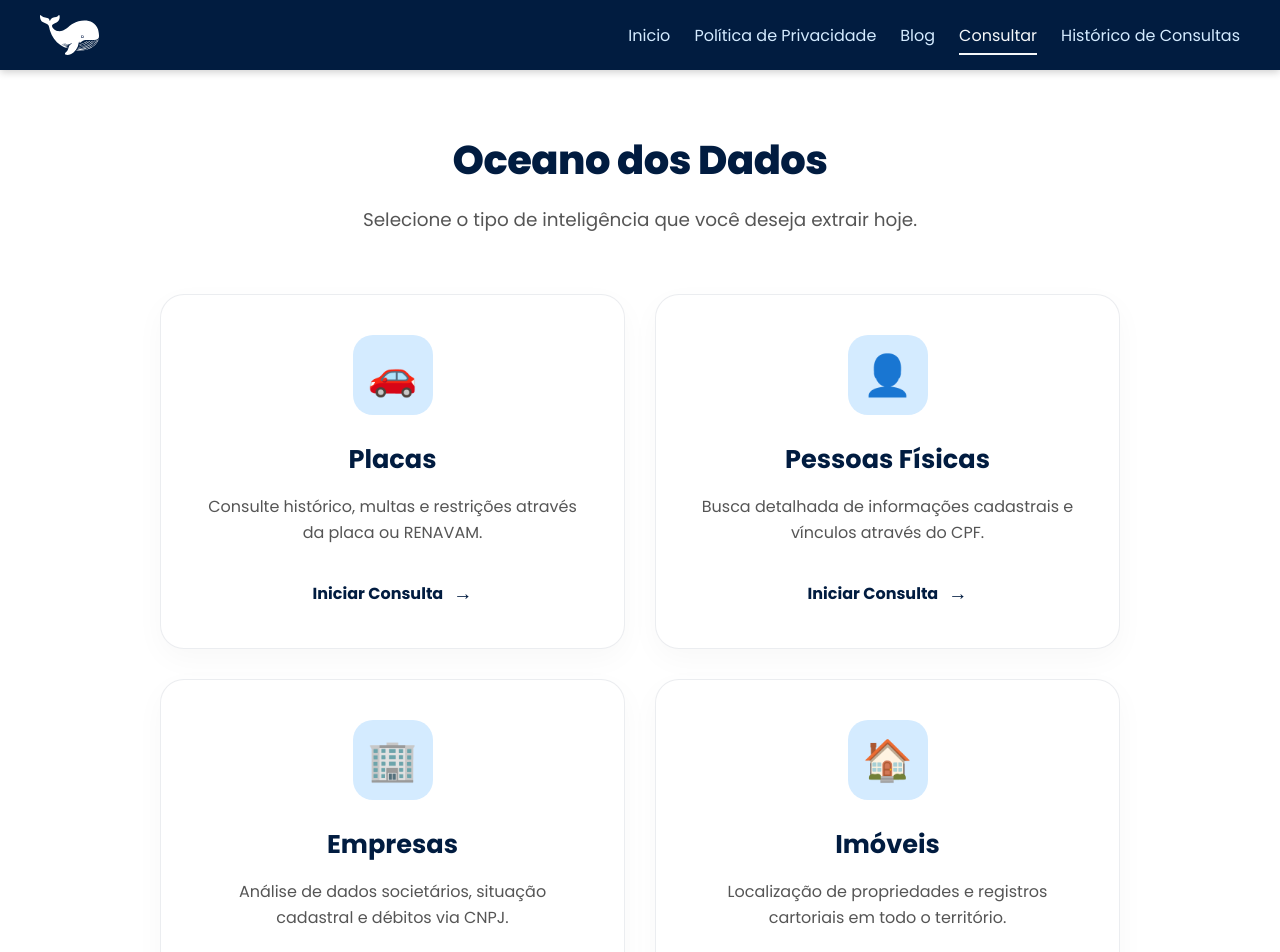
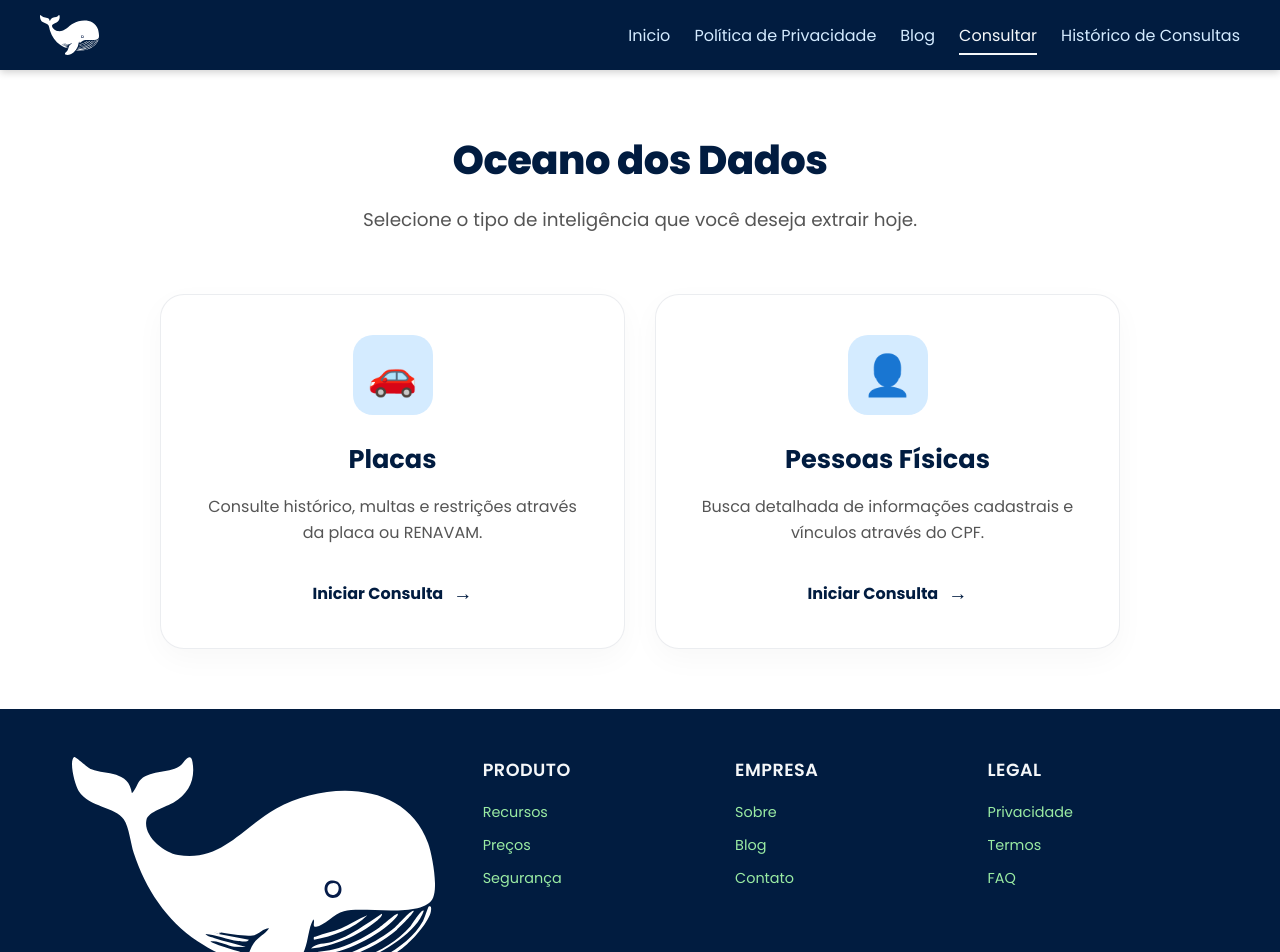
Before and after one commit to CodeMoon1/front, an Angular app: page /consulta in a window 1280 px wide. Shown: the top 952 px of the page. Built offline with nearby package versions, Linux system fonts and the light colour scheme; sample sign-in values are in the browser's storage.

Commit message:
alteração est home

```diff
--- a/src/app/components/consulta-selector/consulta-selector.component.ts
+++ b/src/app/components/consulta-selector/consulta-selector.component.ts
@@ -30,18 +30,6 @@ export class ConsultaSelectorComponent {
       title: 'Pessoas Físicas',
       description: 'Busca detalhada de informações cadastrais e vínculos através do CPF.',
       icon: '👤'
-    },
-    {
-      id: 'cnpj',
-      title: 'Empresas',
-      description: 'Análise de dados societários, situação cadastral e débitos via CNPJ.',
-      icon: '🏢'
-    },
-    {
-      id: 'imovel',
-      title: 'Imóveis',
-      description: 'Localização de propriedades e registros cartoriais em todo o território.',
-      icon: '🏠'
     }
   ];
 
--- a/src/app/pages/about/about.component.html
+++ b/src/app/pages/about/about.component.html
@@ -83,7 +83,7 @@
           <span class="plus">+</span>
         </div>
         <p class="stat-description">
-          <strong>Registros Processados</strong>
+          <strong>Registros</strong>
           Base de dados robusta e em constante crescimento.
         </p>
       </div>
--- a/src/environments/environment.development.ts
+++ b/src/environments/environment.development.ts
@@ -2,12 +2,8 @@ export const environment = {
   production: false,
   apiBaseUrl: 'http://localhost:8080', // Endereço direto do seu backend
   endpoints: {
-    'veiculo': '/busca/listaPlaca',
-    'cpf':     '/busca/listaCpf',
-    'cnpj':    '/busca/listaCnpj',
-    'imovel':  '/busca/listaImovel',
-    'telefone':'/busca/listaTelefone',
-    'email':   '/busca/listaEmail',
-    'reports': '/reports'
+    'veiculo': '/api/v1/placas',
+    'cpf':     '/api/v1/cpf',
+    'reports': '/api/v1/relatorios'
   } as Record<string, string>
 };
```
Also changed, not shown: src/environments/environment.ts (+3 -7 lines).
